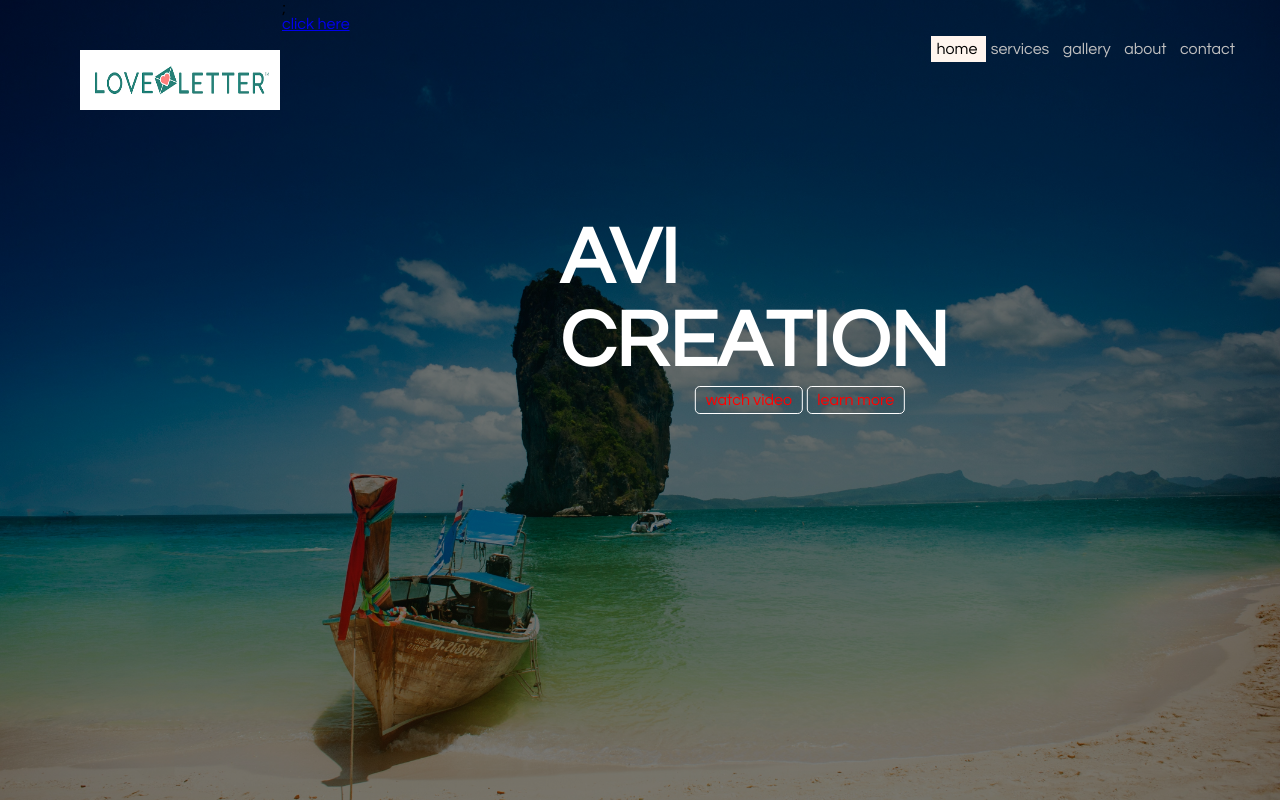
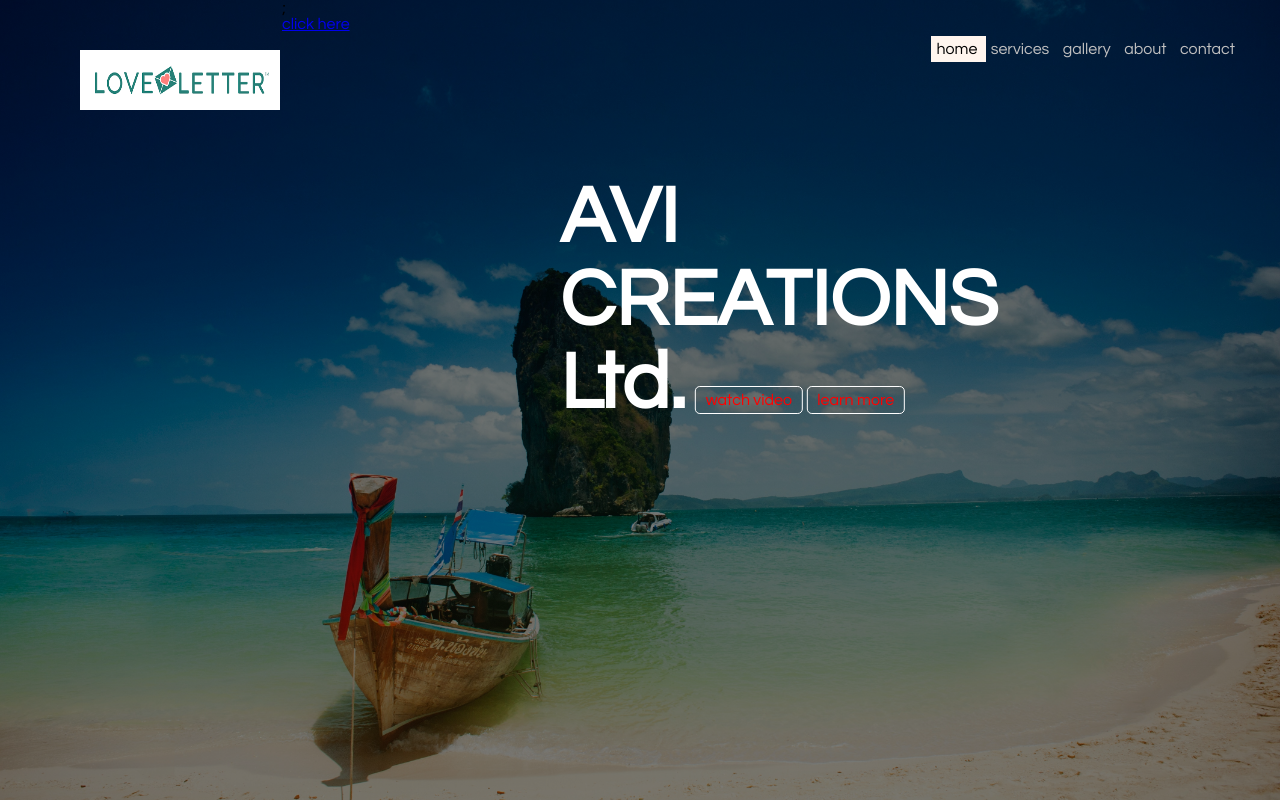
Before and after one commit to Avinash-Kumar123/website, a plain HTML site: page index.html in a window 1280 px wide. Drawn offline with Linux system fonts and the light colour scheme.

Commit message:
Modified Hero

```diff
--- a/index.html
+++ b/index.html
@@ -19,7 +19,7 @@
 				</ul>
 			</div>
 			<div class="title">
-				<h1>AVI CREATION</h1>
+				<h1>AVI CREATIONS Ltd.</h1>
 			</div>
 			<div class="button">
 				<a href="#" class="btn">watch video</a>
```
